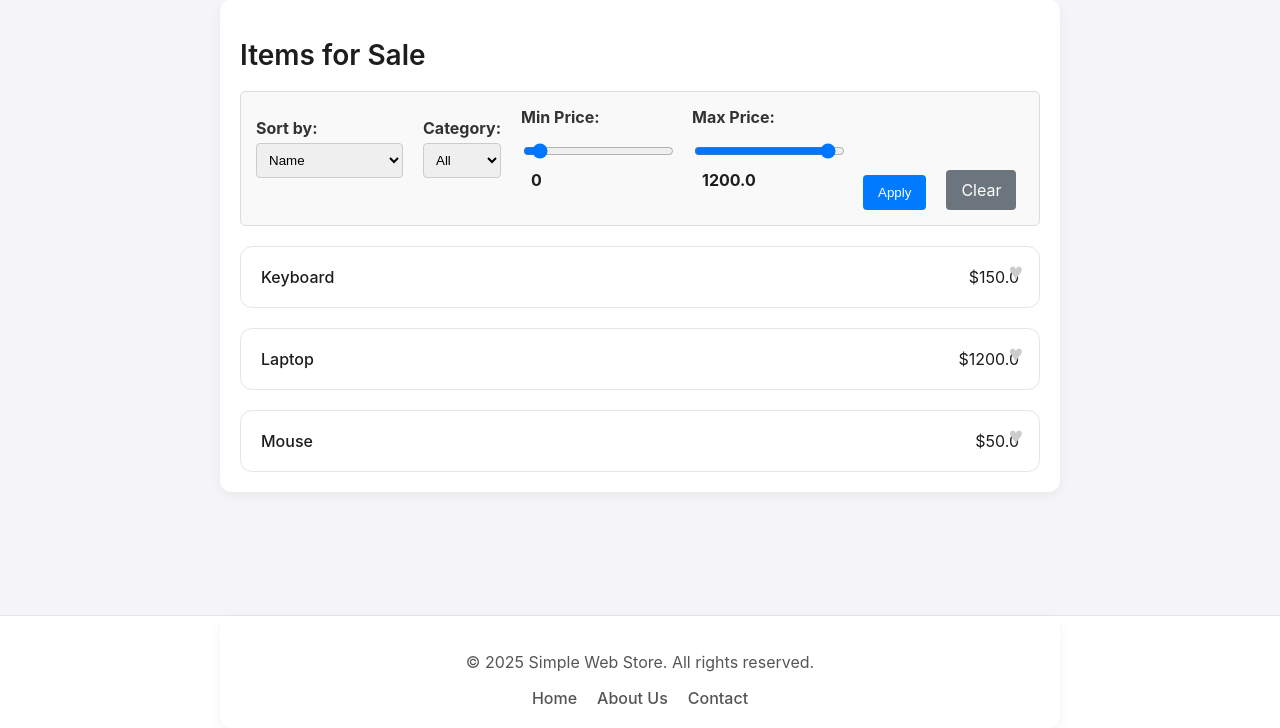
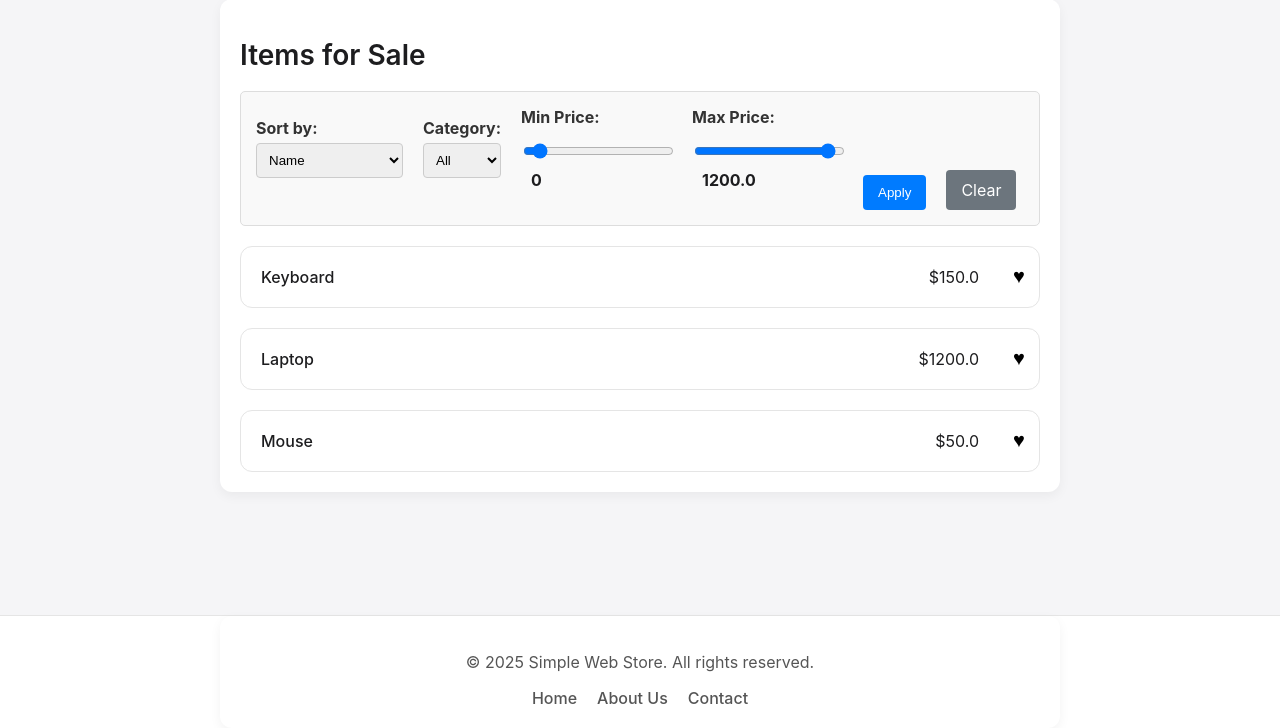
Before and after one commit to Je12emy/Simple-Task-Webstore, a Flask app: page / in a window 1280 px wide. Shown: the part 72-800 px from the top of the page. Run offline with Flask 3, Linux system fonts and the light colour scheme.

Commit message:
style: update favorite button style

```diff
--- a/Code/Webstore/static/style.css
+++ b/Code/Webstore/static/style.css
@@ -51,6 +51,10 @@ a:hover {
   border: 1px solid #e5e5e5;
   border-radius: 12px;
   transition: all 0.2s ease-in-out;
+  display: flex;
+  flex-direction: row;
+  justify-content: center;
+  align-items: center;
 }
 
 .item-card a {
@@ -380,20 +384,44 @@ a:hover {
   background-color: #5a6268;
 }
 
-.favorite-form {
-  display: inline;
+.favorite-button {
+  cursor: pointer;
+  font-size: 20px;
+  width: 40px;
+  height: 40px;
+  display: flex;
+  align-items: center;
+  justify-content: center;
+  transition: all 0.2s ease;
+  background-color: transparent;
+  border: none;
 }
 
-.favorite-button {
-  background: none;
-  border: none;
-  cursor: pointer;
-  font-size: 24px;
-  color: #ccc;
+.favorite-button:hover {
+  transform: scale(1.1);
+}
+
+.favorite-button span {
+  transition: color 0.2s ease;
+}
+
+.favorite-button:hover span {
+  color: #ff3b30;
 }
 
 .favorite-button .favorited {
-  color: red;
+  color: #ff3b30;
+  animation: heartBeat 0.3s ease;
+}
+
+@keyframes heartBeat {
+  0%,
+  100% {
+    transform: scale(1);
+  }
+  50% {
+    transform: scale(1.2);
+  }
 }
 
 .item-card {
@@ -402,10 +430,5 @@ a:hover {
 
 .item-info {
   flex-grow: 1;
+  padding-right: 60px;
 }
-
-.favorite-form {
-  position: absolute;
-  top: 10px;
-  right: 10px;
-}
```
